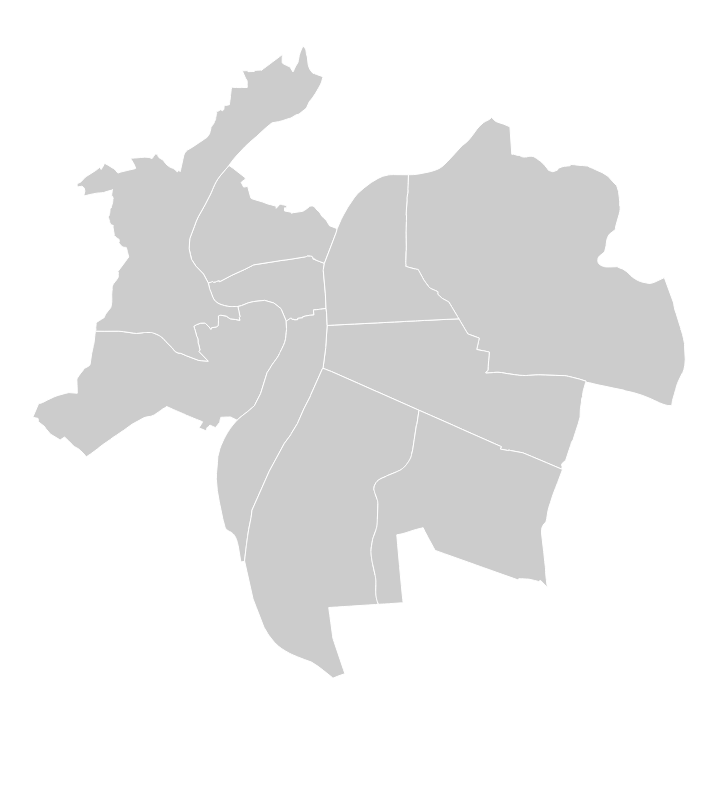
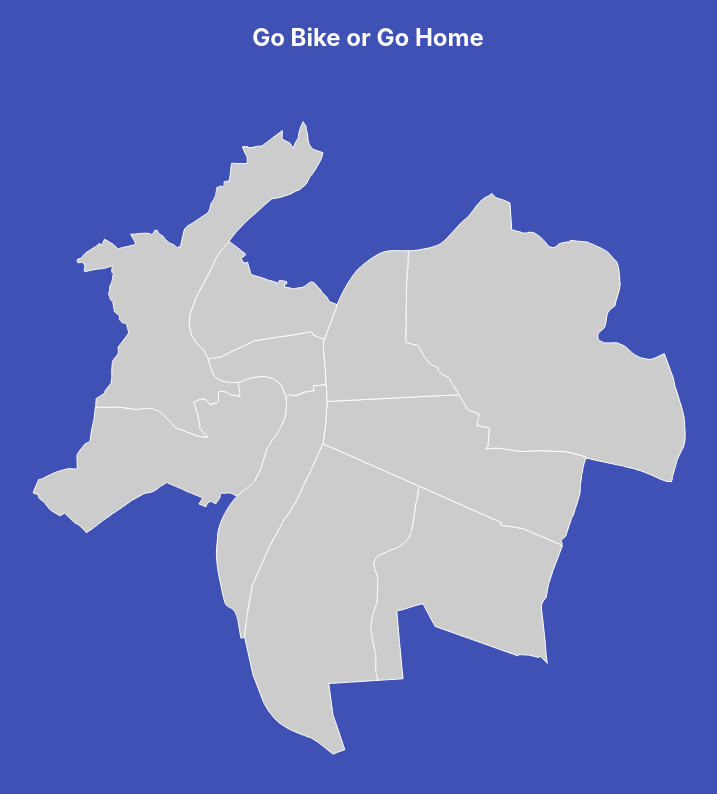
Before and after one commit to LouisKraemer/gbgh, a website: page index.html in a window 1280 px wide. Shown: the whole page, without its empty margins (272-989 px from the left). Drawn offline with nearby package versions, Linux system fonts and the light colour scheme.

Commit message:
Design change

```diff
--- a/index.html
+++ b/index.html
@@ -9,6 +9,11 @@
 
 <body>
     <div class="container">
+        <div class="row">
+            <div class="col-12 col-md-10 offset-md-1 col-lg-8 offset-lg-2" id="title">
+                Go Bike or Go Home
+            </div>
+        </div>
         <div class="row">
             <div class="col-12 col-md-10 offset-md-1 col-lg-8 offset-lg-2" id="map-container"></div>
 <!--
--- a/script.js
+++ b/script.js
@@ -17,17 +17,16 @@ d3.json("data/json/map.json", function (json) {
         height = width / ratio,
         stations,
         duration = 750,
+        tooltipDuration = 250,
         stationRadius = 10;
 
     d3.select("#map").attr('height', height);
 
     projection.translate([width / 2, height / 2]);
 
-    // svg.append('g').attr('id', 'velov-tooltip').classed('hide', true);
+    svg.append('g').attr('id', 'velov-tooltip').classed('hide', true);
 
-    // d3.select('#velov-tooltip').append('rect').classed('rect-tooltip', true)
-    //     .attr('height', 50)
-    //     .attr('width', 100);
+    d3.select('#velov-tooltip').append('rect').classed('rect-tooltip', true);
 
     svg.selectAll("path")
         .data(json.features)
@@ -65,7 +64,6 @@ d3.json("data/json/map.json", function (json) {
                 .attr('cy', function (d) {
                     return projection(d.geometry.coordinates)[1];
                 })
-                .attr('r', )
 
         }
     }
--- a/style.css
+++ b/style.css
@@ -5,6 +5,16 @@ body {
     right: 0;
     bottom: 0;
     left: 0;
+    padding: 20px;
+    background-color: #3F51B5;
+}
+
+#title {
+    text-align: center;
+    font-size: 24px;
+    font-weight: bold;
+    color: white;
+    margin-bottom: 20px;
 }
 
 .active {
```
